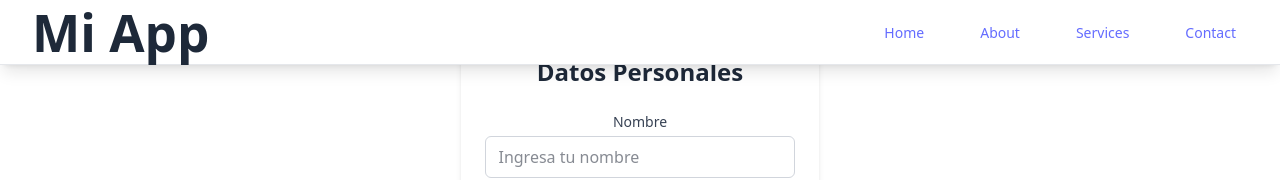
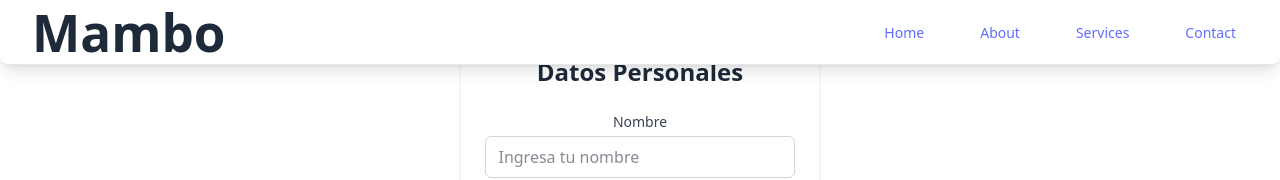
Before and after one commit to CFV99620/project-vite, a React (Vite) app: page / in a window 1280 px wide. Shown: the top 180 px of the page. Built offline with nearby package versions, Linux system fonts and the light colour scheme.

Commit message:
barra de navegacion generica

```diff
--- a/src/components/NavigationBar/NavigationBar.jsx
+++ b/src/components/NavigationBar/NavigationBar.jsx
@@ -1,25 +1,25 @@
 import React from 'react';
 
 
-const NavigationBar = () => {
+const NavigationBar = () => {//componente funcional NavigationBar con tailwindcss
 
     const categories = ['Home', 'About', 'Services', 'Contact'];
 
     return (
-        <nav className="fixed top-0 left-0 right-0 w-full bg-white shadow-lg border-b border-gray-200 z-50">
+        <nav className="fixed top-0 left-0 right-0 w-full bg-white shadow-lg border-b border-gray-200 z-50 rounded-b-lg">
             <div className="w-full px-4 sm:px-6 lg:px-8">
                 <div className="flex justify-between items-center h-16">
                     {/* Logo/Brand */}
                     <div className="flex-shrink-0">
-                        <h1 className="text-2xl font-bold text-gray-800">Mi App</h1>
+                        <h1 className="text-2xl font-bold text-gray-800">Mambo</h1>
                     </div>
 
                     {/* Navigation Links */}
                     <ul className="hidden md:flex space-x-8">
-                        {categories.map((category, index) => (
+                        {categories.map((category, index) => (//map para recorrer el array categories y crear un enlace por cada categoria
                             <li key={index}>
                                 <a
-                                    href={`#${category.toLowerCase()}`}
+                                    href={`#${category.toLowerCase()}`} //href para cada categoria en minusculas, el "#" es para anclar a una seccion de la pagina, es decir, al hacer click en el enlace, la pagina se desplazara a la seccion correspondiente
                                     className="text-gray-700 hover:text-blue-600 px-3 py-2 rounded-md text-sm font-medium transition-colors duration-200 hover:bg-blue-50"
                                 >
                                     {category}
@@ -30,7 +30,7 @@ const NavigationBar = () => {
 
                     {/* Mobile menu button */}
                     <div className="md:hidden">
-                        <button className="text-gray-700 hover:text-blue-600 focus:outline-none focus:text-blue-600">
+                        <button className="text-gray-700 hover:text-blue-600 focus:outline-none focus:text-blue-600 rounded-md p-2">
                             <svg className="h-6 w-6" fill="none" viewBox="0 0 24 24" stroke="currentColor">
                                 <path strokeLinecap="round" strokeLinejoin="round" strokeWidth={2} d="M4 6h16M4 12h16M4 18h16" />
                             </svg>
```
